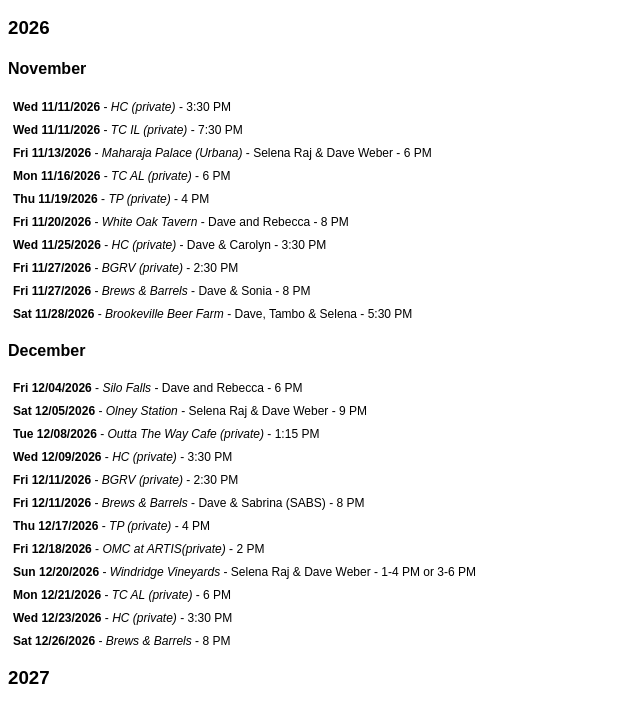
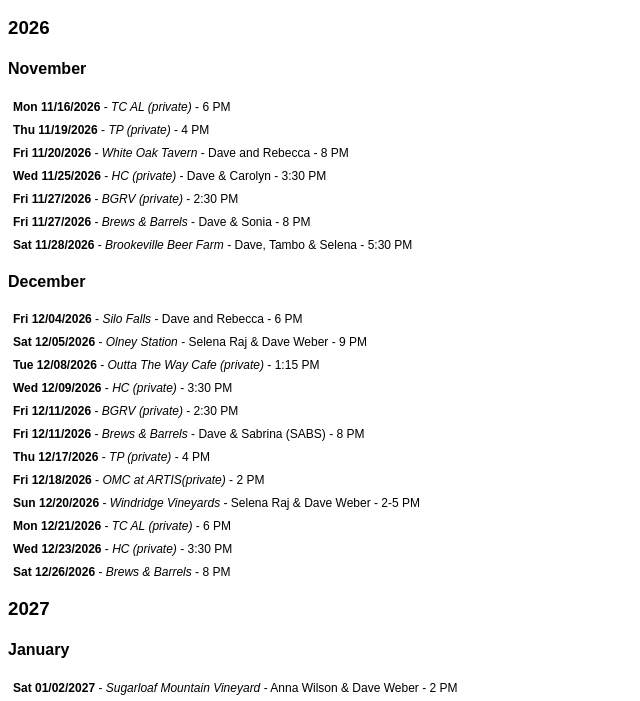
Before and after one commit to davewebermusic/davewebermusic.github.io, a plain HTML site: page DaveWeberUpcomingGigs.html in a window 1280 px wide. Shown: the part 83-784 px from the top of the page, without its empty margins (0-640 px from the left). Drawn offline with Linux system fonts and the light colour scheme.

Commit message:
Update DaveWeberUpcomingGigs.html

```diff
--- a/DaveWeberUpcomingGigs.html
+++ b/DaveWeberUpcomingGigs.html
@@ -49,9 +49,6 @@
 
 	<h4>November</h4>
     <ul class="space-list">
-		<li><strong>Wed 11/11/2026</strong> - <em>HC (private)</em> - 3:30 PM</li>
-	    <li><strong>Wed 11/11/2026</strong> - <em>TC IL (private)</em> - 7:30 PM</li>
-	    <li><strong>Fri 11/13/2026</strong> - <em>Maharaja Palace (Urbana)</em> - Selena Raj & Dave Weber - 6 PM</li>
 	    <li><strong>Mon 11/16/2026</strong> - <em>TC AL (private)</em> - 6 PM</li>
 		<li><strong>Thu 11/19/2026</strong> - <em>TP (private)</em> - 4 PM</li>
 		<li><strong>Fri 11/20/2026</strong> - <em>White Oak Tavern</em> - Dave and Rebecca - 8 PM</li>
@@ -72,7 +69,7 @@
 	    <!-- li><strong>Mon 12/14/2026</strong> - <em>TC IL (private)</em> - 7:30 PM</li>--> <!-- TODO: FIND SUB -->
 		<li><strong>Thu 12/17/2026</strong> - <em>TP (private)</em> - 4 PM</li>
 		<li><strong>Fri 12/18/2026</strong> - <em>OMC at ARTIS(private)</em> - 2 PM</li>
-		<li><strong>Sun 12/20/2026</strong> - <em>Windridge Vineyards</em> - Selena Raj & Dave Weber - 1-4 PM or 3-6 PM</li>
+		<li><strong>Sun 12/20/2026</strong> - <em>Windridge Vineyards</em> - Selena Raj & Dave Weber - 2-5 PM</li>
 	    <li><strong>Mon 12/21/2026</strong> - <em>TC AL (private)</em> - 6 PM</li>
 		<li><strong>Wed 12/23/2026</strong> - <em>HC (private)</em> - 3:30 PM</li>
         <li><strong>Sat 12/26/2026</strong> - <em>Brews & Barrels</em> - 8 PM</li>
```
